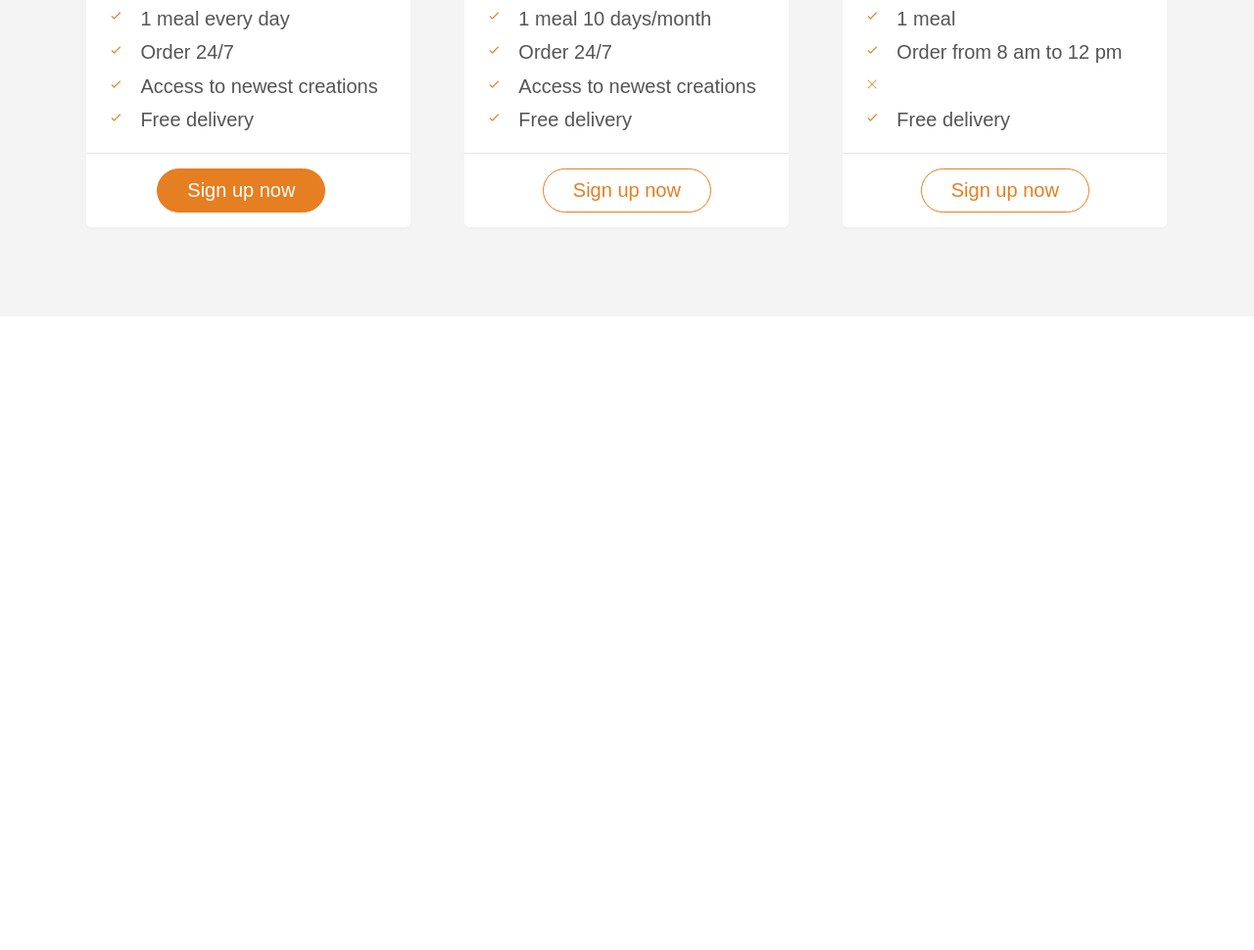
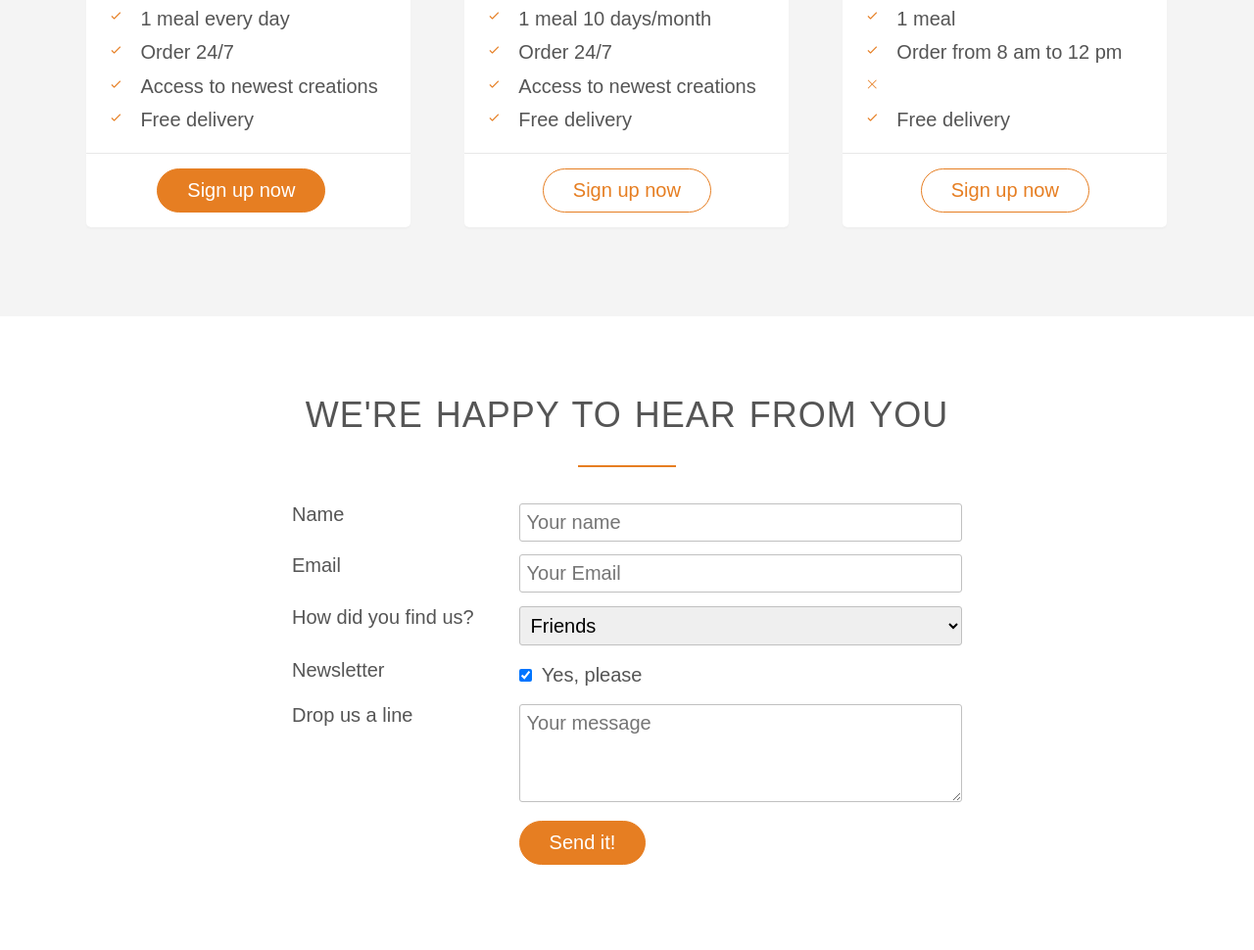
Before and after one commit to arnoldkunihira/OmniFood, a plain HTML site: page index.html in a window 1280 px wide. Shown: the part 4326-5296 px from the top of the page at 98% size. Before the commit the page ends 4649 px from the top, so only its background shows below. Drawn offline with Linux system fonts and the light colour scheme; files whose address does not match are found by name.

Commit message:
Completion of the Contact-form section

```diff
--- a/index.html
+++ b/index.html
@@ -344,9 +344,74 @@
     </div>
 </section>
 
+<section class="section-form">
+    <div class="row">
+        <h2>We're happy to hear from you</h2>
+    </div>
+    <div class="row">
+        <!--post is needed after the form is sent and actually needs other languages to execute the method,
+        action is for a script that normally handles how it(form) will b sent-->
+        <form method="post" action="#" class="contact-form">
+            <div class="row">
+                <div class="col span-1-of-3">
+                    <label for="name">Name</label>
+                </div>
+                <div class="col span-2-of-3">
+                    <input name="name" type="text" id="name" placeholder="Your name" required>
+                </div>
+            </div>
+
+            <div class="row">
+                <div class="col span-1-of-3">
+                    <label for="Email">Email</label>
+                </div>
+                <div class="col span-2-of-3">
+                    <input name="Email" type="Email" id="Email" placeholder="Your Email" required>
+                </div>
+            </div>
+
+            <div class="row">
+                <div class="col span-1-of-3">
+                    <label for="find us">How did you find us?</label>
+                </div>
+                <div class="col span-2-of-3">
+                    <select name="find us" id="find us">
+                        <option value="friends" selected>Friends</option>
+                        <option value="search">Search engine</option>
+                        <option value="ad">Advertisement</option>
+                        <option value="others">Others</option>
+                    </select>
+                </div>
+            </div>
+
+            <div class="row">
+                <div class="col span-1-of-3">
+                    <label>Newsletter</label>
+                </div>
+                <div class="col span-2-of-3">
+                    <input name="news" type="checkbox" id="news" checked> Yes, please
+                </div>
+            </div>
+
+            <div class="row">
+                <div class="col span-1-of-3">
+                    <label>Drop us a line</label>
+                </div>
+                <div class="col span-2-of-3">
+                    <textarea name="message" placeholder="Your message"></textarea>
+                </div>
+            </div>
+
+            <div class="row">
+                <div class="col span-1-of-3">
+                    <label>&nbsp;</label>
+                </div>
+                <div class="col span-2-of-3">
+                    <input type="submit" value="Send it!">
+                </div>
+            </div>
+        </form>
+    </div>
+</section>
 </body>
 </html>
-
-<!--
-
--->
--- a/resources/css/style.css
+++ b/resources/css/style.css
@@ -138,7 +138,8 @@ a:active {
 
 /*----------------BUTTONS----------------*/
 .btn:link,
-.btn:visited {
+.btn:visited,
+input[type=submit] {
     display: inline-block;
     padding: 10px 30px;
     font-weight: 300;
@@ -148,7 +149,8 @@ a:active {
 }
 
 .btn-full:link,
-.btn-full:visited {
+.btn-full:visited,
+input[type=submit] {
     background-color: #e67e22;
     border: 1px solid #e67e22;
     color: white;
@@ -162,7 +164,9 @@ a:active {
 }
 
 .btn:hover,
-.btn:active {
+.btn:active,
+input[type=submit]:hover,
+input[type=submit]:active {
     background-color: #cf6d17;
 }
 
@@ -452,3 +456,35 @@ cite img {
     /*padding at the top + bottom and none on the sides(left and right)*/
     padding: 5px 0;
 }
+
+/*----------------CONTACT FORM----------------*/
+
+.contact-form {
+    width: 60%;
+    /*centers the contact-form inside of its parent*/
+    margin: 0 auto;
+}
+
+input[type=text],
+input[type=email],
+select,
+textarea {
+    width: 100%;
+    padding: 7px;
+    border-radius: 3px;
+    /*removes a border on the text fields*/
+    border: 1px solid #c0c0c0;
+}
+
+textarea {
+    height: 100px;
+}
+
+input[type=checkbox] {
+    margin: 10px 5px 10px 0;
+}
+
+/*remove the blue color on the fields and text-areas*/
+*:focus {
+    outline: none;
+}
```
